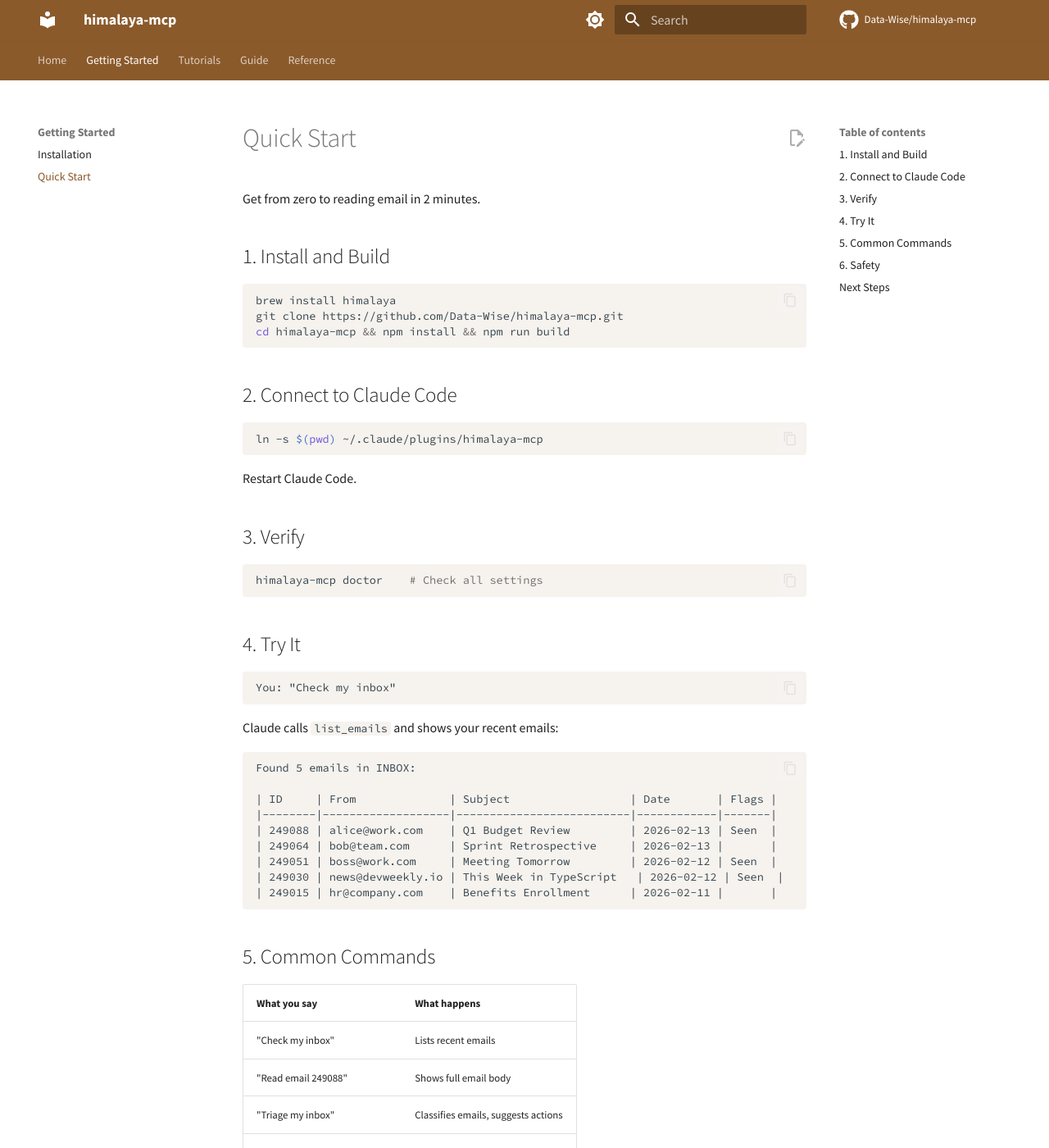
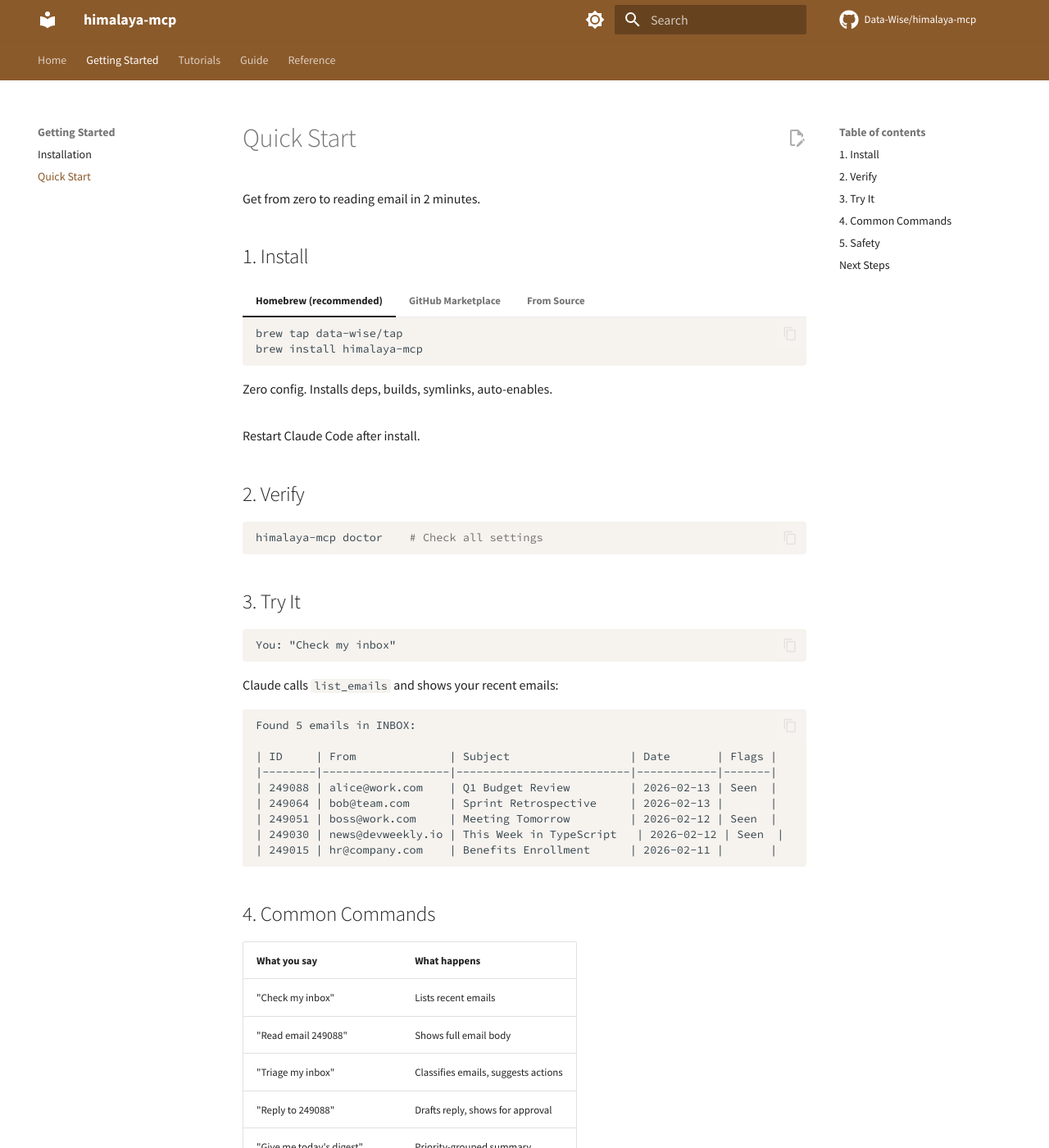
Before and after one commit to Data-Wise/himalaya-mcp, an MkDocs documentation site: the page built from docs/getting-started/quickstart.md, in a window 1280 px wide and 1400 px high. Shown: the whole window at 82% size. Built offline with MkDocs 1.6.1 and Material for MkDocs 9.7.7, drawn with Linux system fonts in a browser that asks for light colours; comment, search, counter and statistics services are not loaded.

Commit message:
docs: overhaul quickstart with tabbed multi-method install
Replace single-method quickstart with tabbed layout using pymdownx.tabbed.
Three install methods: Homebrew (recommended), GitHub Marketplace, and
From Source. Each tab has prerequisites inline. Renumber remaining steps
(verify, try it, common commands, safety) to match new flow.

Co-Authored-By: Claude Opus 4.6 <noreply@anthropic.com>

````diff
--- a/docs/getting-started/quickstart.md
+++ b/docs/getting-started/quickstart.md
@@ -2,29 +2,44 @@
 
 Get from zero to reading email in 2 minutes.
 
-## 1. Install and Build
+## 1. Install
 
-```bash
-brew install himalaya
-git clone https://github.com/Data-Wise/himalaya-mcp.git
-cd himalaya-mcp && npm install && npm run build
-```
+=== "Homebrew (recommended)"
 
-## 2. Connect to Claude Code
+    ```bash
+    brew tap data-wise/tap
+    brew install himalaya-mcp
+    ```
 
-```bash
-ln -s $(pwd) ~/.claude/plugins/himalaya-mcp
-```
+    Zero config. Installs deps, builds, symlinks, auto-enables.
 
-Restart Claude Code.
+=== "GitHub Marketplace"
 
-## 3. Verify
+    Requires `brew install node himalaya` separately.
+
+    ```bash
+    claude plugin marketplace add Data-Wise/himalaya-mcp
+    claude plugin install email@himalaya-mcp
+    ```
+
+=== "From Source"
+
+    ```bash
+    brew install himalaya
+    git clone https://github.com/Data-Wise/himalaya-mcp.git
+    cd himalaya-mcp && npm install && npm run build
+    ln -s $(pwd) ~/.claude/plugins/himalaya-mcp
+    ```
+
+Restart Claude Code after install.
+
+## 2. Verify
 
 ```bash
 himalaya-mcp doctor    # Check all settings
 ```
 
-## 4. Try It
+## 3. Try It
 
 ```
 You: "Check my inbox"
@@ -44,7 +59,7 @@ Found 5 emails in INBOX:
 | 249015 | hr@company.com    | Benefits Enrollment      | 2026-02-11 |       |
 ```
 
-## 5. Common Commands
+## 4. Common Commands
 
 | What you say | What happens |
 |-------------|--------------|
@@ -57,7 +72,7 @@ Found 5 emails in INBOX:
 | "Flag 249088 as important" | Adds Flagged flag |
 | "Archive email 249064" | Moves to Archive folder |
 
-## 6. Safety
+## 5. Safety
 
 - Claude **never sends email** without your explicit "yes" / "send it"
 - `send_email` shows a preview first -- you approve before it sends
````
